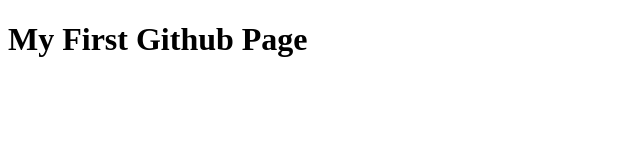
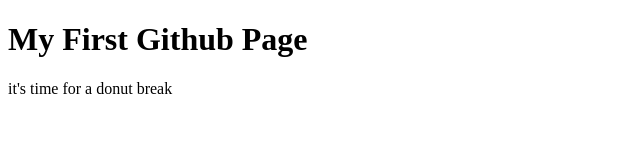
Before and after one commit to xofjnedyac/xofjnedyac.github.io, a plain HTML site: page index.html in a window 1280 px wide. Shown: the whole page, without its empty margins (0-640 px from the left). Drawn offline with Linux system fonts and the light colour scheme.

Commit message:
Update index.html

```diff
--- a/index.html
+++ b/index.html
@@ -7,5 +7,6 @@
 
 <body>
 <h1>My First Github Page</h1>
+            <p> it's time for a donut break</p>
 </body>
 </html>
```
